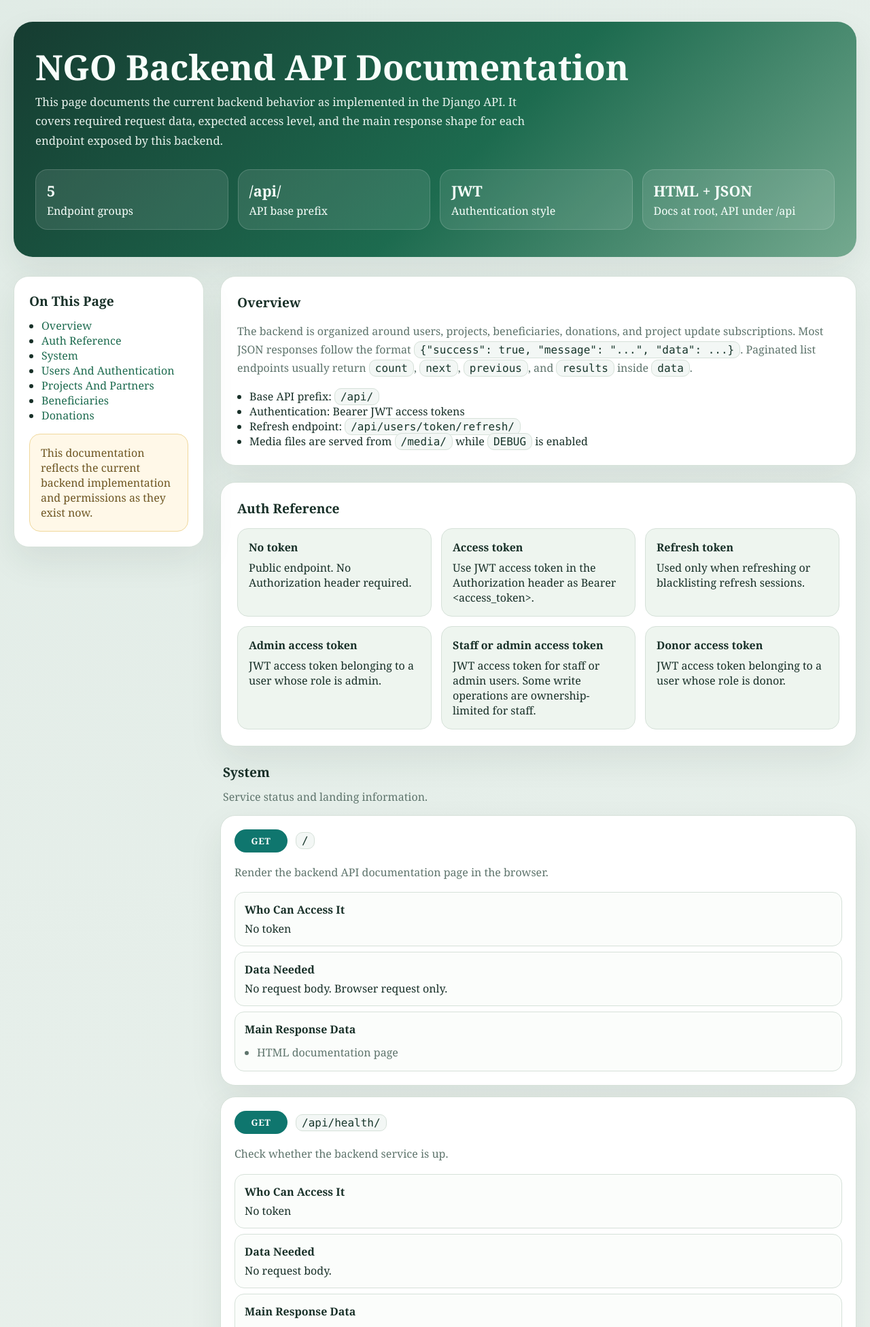
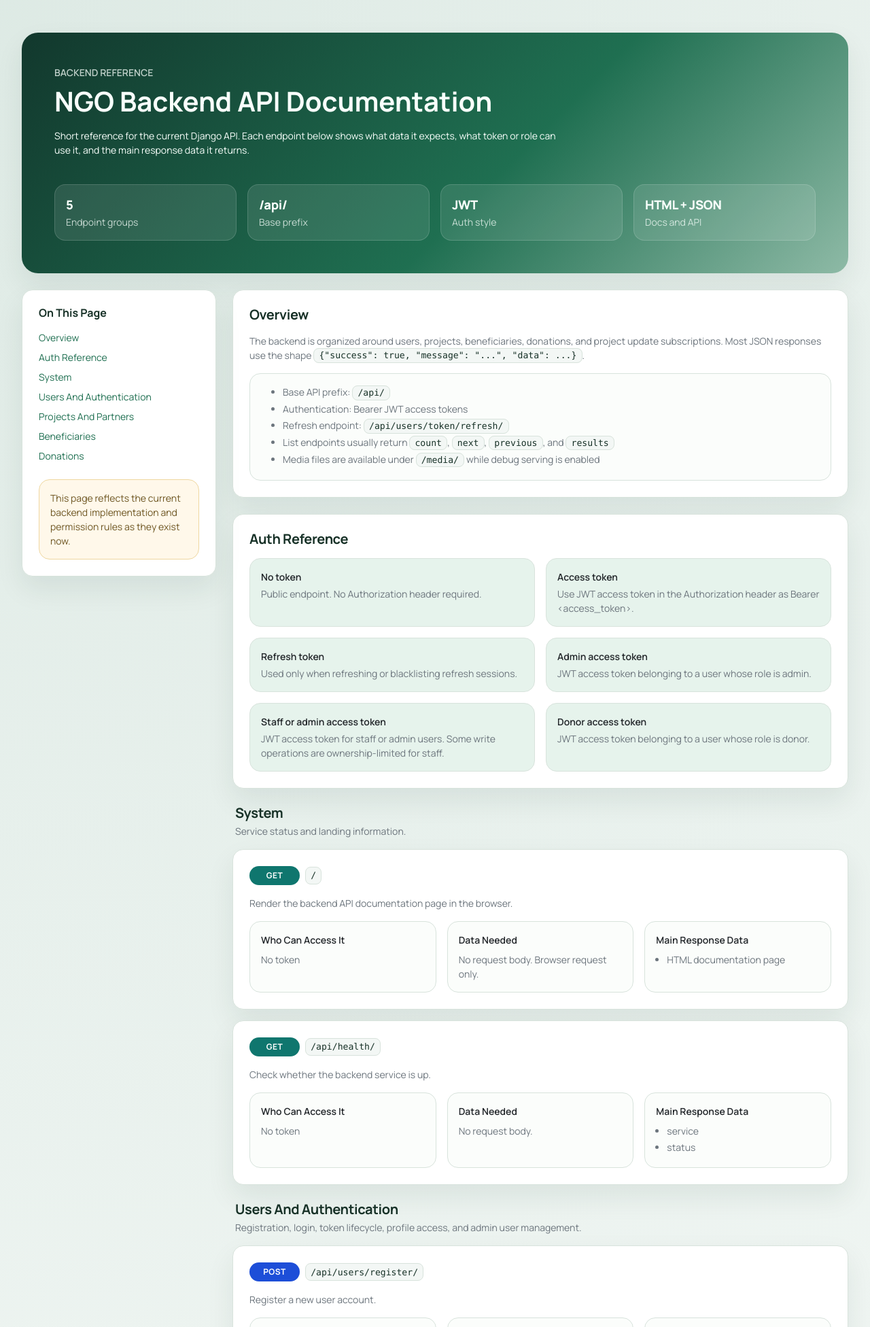
Before and after one commit to Munyeshya/ngo-backend, a Django app: page / in a window 1280 px wide. Shown: the top 1952 px of the page at 68% size. Run offline with Django 5.2, Linux system fonts and the light colour scheme.

Commit message:
Refine API docs page styling with Bootstrap

```diff
--- a/core/templates/core/api_documentation.html
+++ b/core/templates/core/api_documentation.html
@@ -4,361 +4,286 @@
     <meta charset="UTF-8">
     <meta name="viewport" content="width=device-width, initial-scale=1.0">
     <title>{{ title }}</title>
+    <link rel="preconnect" href="https://fonts.googleapis.com">
+    <link rel="preconnect" href="https://fonts.gstatic.com" crossorigin>
+    <link href="https://fonts.googleapis.com/css2?family=Manrope:wght@400;500;600;700;800&display=swap" rel="stylesheet">
+    <link
+        href="https://cdn.jsdelivr.net/npm/bootstrap@5.3.3/dist/css/bootstrap.min.css"
+        rel="stylesheet"
+        integrity="sha384-QWTKZyjpPEjISv5WaRU9OFeRpok6YctnYmDr5pNlyT2bRjXh0JMhjY6hW+ALEwIH"
+        crossorigin="anonymous"
+    >
     <style>
         :root {
-            --bg: #f4f7f4;
-            --panel: #ffffff;
-            --panel-alt: #eef5ef;
-            --text: #183028;
-            --muted: #5e746c;
-            --line: #d6e1d9;
-            --accent: #1d6b4f;
-            --get: #0f766e;
-            --post: #1d4ed8;
-            --put: #b45309;
-            --delete: #b91c1c;
-            --shadow: 0 20px 50px rgba(24, 48, 40, 0.08);
+            --docs-bg: #f4f7f5;
+            --docs-paper: #ffffff;
+            --docs-border: #d8e3dc;
+            --docs-text: #173127;
+            --docs-muted: #667c71;
+            --docs-accent: #1f6f51;
+            --docs-accent-soft: #e6f3ec;
+            --docs-warm: #fff8ea;
+            --docs-warm-border: #efd7a0;
+            --docs-get: #0f766e;
+            --docs-post: #1d4ed8;
+            --docs-put: #b45309;
+            --docs-delete: #b91c1c;
+            --docs-shadow: 0 18px 40px rgba(19, 49, 38, 0.08);
         }
 
-        * { box-sizing: border-box; }
-
         body {
-            margin: 0;
-            font-family: Georgia, "Times New Roman", serif;
-            color: var(--text);
+            font-family: "Manrope", sans-serif;
             background:
-                radial-gradient(circle at top left, rgba(29, 107, 79, 0.10), transparent 28%),
-                linear-gradient(180deg, #f7faf7 0%, var(--bg) 100%);
+                radial-gradient(circle at top left, rgba(31, 111, 81, 0.12), transparent 24%),
+                linear-gradient(180deg, #f8fbf9 0%, var(--docs-bg) 100%);
+            color: var(--docs-text);
         }
 
-        .shell {
-            max-width: 1280px;
-            margin: 0 auto;
-            padding: 32px 20px 64px;
+        .docs-shell {
+            max-width: 1240px;
         }
 
-        .hero {
-            background: linear-gradient(135deg, #163c31 0%, #1d6b4f 55%, #74a98f 100%);
+        .docs-hero {
+            background: linear-gradient(135deg, #12382d 0%, #1f6f51 58%, #8ebaa6 100%);
             color: #f8fffb;
-            border-radius: 28px;
-            padding: 40px 32px;
-            box-shadow: var(--shadow);
+            border-radius: 1.5rem;
+            box-shadow: var(--docs-shadow);
         }
 
-        .hero h1 {
-            margin: 0 0 10px;
-            font-size: clamp(2rem, 4vw, 3.6rem);
-            line-height: 1.05;
-        }
-
-        .hero p {
-            margin: 0;
+        .docs-hero-copy {
             max-width: 760px;
-            font-size: 1.05rem;
-            line-height: 1.7;
-            color: rgba(248, 255, 251, 0.92);
-        }
-
-        .hero-grid {
-            display: grid;
-            grid-template-columns: repeat(auto-fit, minmax(180px, 1fr));
-            gap: 14px;
-            margin-top: 28px;
         }
 
         .hero-stat {
             background: rgba(255, 255, 255, 0.10);
-            border: 1px solid rgba(255, 255, 255, 0.16);
-            border-radius: 18px;
-            padding: 16px;
+            border: 1px solid rgba(255, 255, 255, 0.15);
+            border-radius: 1rem;
+            min-height: 100%;
         }
 
-        .hero-stat strong {
-            display: block;
-            font-size: 1.35rem;
-            margin-bottom: 4px;
+        .hero-stat .display-value {
+            font-size: 1.15rem;
+            font-weight: 800;
+            letter-spacing: -0.02em;
         }
 
-        .layout {
-            display: grid;
-            grid-template-columns: 280px minmax(0, 1fr);
-            gap: 24px;
-            margin-top: 28px;
-            align-items: start;
+        .docs-card,
+        .docs-sidebar,
+        .endpoint-card {
+            background: var(--docs-paper);
+            border: 1px solid var(--docs-border);
+            box-shadow: var(--docs-shadow);
         }
 
-        .sidebar,
-        .content-block,
-        .endpoint-card {
-            background: var(--panel);
-            border: 1px solid var(--line);
-            border-radius: 22px;
-            box-shadow: var(--shadow);
+        .docs-sidebar {
+            top: 1.25rem;
         }
 
-        .sidebar {
-            position: sticky;
-            top: 20px;
-            padding: 22px;
-        }
-
-        .sidebar h2,
-        .content-block h2,
-        .section-header h2 {
-            margin: 0 0 12px;
-            font-size: 1.2rem;
-        }
-
-        .sidebar p,
-        .content-block p,
-        .endpoint-card p,
-        .endpoint-card li {
-            color: var(--muted);
-            line-height: 1.65;
-        }
-
-        .sidebar a {
-            color: var(--accent);
+        .docs-sidebar a {
+            color: var(--docs-accent);
             text-decoration: none;
         }
 
-        .sidebar ul,
-        .content-block ul,
-        .endpoint-card ul {
-            padding-left: 18px;
-            margin: 10px 0 0;
+        .docs-sidebar a:hover {
+            text-decoration: underline;
         }
 
-        .content {
-            display: grid;
-            gap: 24px;
-        }
-
-        .content-block {
-            padding: 24px;
-        }
-
-        .token-grid {
-            display: grid;
-            grid-template-columns: repeat(auto-fit, minmax(220px, 1fr));
-            gap: 14px;
-            margin-top: 16px;
+        .soft-panel {
+            background: #fbfdfb;
+            border: 1px solid var(--docs-border);
         }
 
         .token-card {
-            background: var(--panel-alt);
-            border: 1px solid var(--line);
-            border-radius: 16px;
-            padding: 16px;
+            background: var(--docs-accent-soft);
+            border: 1px solid var(--docs-border);
         }
 
-        .token-card strong {
-            display: block;
-            margin-bottom: 8px;
-            color: var(--text);
-        }
-
-        .section {
-            display: grid;
-            gap: 16px;
-        }
-
-        .section-header {
-            padding: 0 4px;
-        }
-
-        .section-header p {
-            margin: 0;
-            color: var(--muted);
-        }
-
-        .endpoint-card {
-            padding: 20px;
-        }
-
-        .endpoint-top {
-            display: flex;
-            flex-wrap: wrap;
-            gap: 12px;
-            align-items: center;
-            margin-bottom: 12px;
-        }
-
-        .method {
-            color: #fff;
-            font-weight: 700;
-            letter-spacing: 0.04em;
-            border-radius: 999px;
-            padding: 8px 12px;
-            font-size: 0.82rem;
-            min-width: 78px;
-            text-align: center;
-        }
-
-        .method.GET { background: var(--get); }
-        .method.POST { background: var(--post); }
-        .method.PUT, .method.PATCH, .method.PUT-PATCH { background: var(--put); }
-        .method.DELETE { background: var(--delete); }
-
-        code {
-            font-family: "Consolas", "Courier New", monospace;
-            background: #f3f7f5;
-            border: 1px solid var(--line);
-            border-radius: 10px;
-            padding: 2px 8px;
-            color: #17362b;
-        }
-
-        .meta {
-            display: grid;
-            gap: 8px;
-            margin-top: 14px;
-        }
-
-        .meta-row {
-            background: #fbfdfb;
-            border: 1px solid var(--line);
-            border-radius: 14px;
-            padding: 14px;
-        }
-
-        .meta-row strong {
-            color: var(--text);
-            display: block;
-            margin-bottom: 6px;
-        }
-
-        .callout {
-            margin-top: 16px;
-            background: #fff8e8;
-            border: 1px solid #f0d89c;
-            border-radius: 16px;
-            padding: 16px;
+        .notice-box {
+            background: var(--docs-warm);
+            border: 1px solid var(--docs-warm-border);
             color: #6e5622;
         }
 
-        @media (max-width: 980px) {
-            .layout { grid-template-columns: 1fr; }
-            .sidebar { position: static; }
+        .section-title {
+            letter-spacing: -0.02em;
+        }
+
+        .method-badge {
+            min-width: 74px;
+            letter-spacing: 0.04em;
+        }
+
+        .method-GET { background-color: var(--docs-get) !important; }
+        .method-POST { background-color: var(--docs-post) !important; }
+        .method-PUT,
+        .method-PATCH,
+        .method-PUT-PATCH { background-color: var(--docs-put) !important; }
+        .method-DELETE { background-color: var(--docs-delete) !important; }
+
+        code {
+            background: #f3f7f5;
+            border: 1px solid var(--docs-border);
+            border-radius: 0.5rem;
+            padding: 0.14rem 0.45rem;
+            color: var(--docs-text);
+            font-size: 0.82rem;
+        }
+
+        .endpoint-path {
+            word-break: break-word;
+        }
+
+        .list-compact li {
+            margin-bottom: 0.2rem;
+        }
+
+        @media (max-width: 991.98px) {
+            .docs-sidebar {
+                position: static !important;
+            }
         }
     </style>
 </head>
 <body>
-    <div class="shell">
-        <section class="hero">
-            <h1>{{ title }}</h1>
-            <p>
-                This page documents the current backend behavior as implemented in the Django API.
-                It covers required request data, expected access level, and the main response shape
-                for each endpoint exposed by this backend.
+    <div class="container-fluid docs-shell py-4 py-lg-5">
+        <section class="docs-hero p-4 p-lg-5 mb-4">
+            <div class="docs-hero-copy">
+                <p class="text-uppercase small fw-semibold mb-2 opacity-75">Backend Reference</p>
+                <h1 class="display-6 fw-bold mb-3">{{ title }}</h1>
+                <p class="small mb-0 opacity-90">
+                    Short reference for the current Django API. Each endpoint below shows what data it expects,
+                    what token or role can use it, and the main response data it returns.
                 </p>
-            <div class="hero-grid">
-                <div class="hero-stat">
-                    <strong>{{ endpoint_groups|length }}</strong>
-                    <span>Endpoint groups</span>
             </div>
-                <div class="hero-stat">
-                    <strong>{{ base_url }}</strong>
-                    <span>API base prefix</span>
+            <div class="row g-2 g-lg-3 mt-3 mt-lg-4">
+                <div class="col-6 col-md-3">
+                    <div class="hero-stat p-3 h-100">
+                        <div class="display-value">{{ endpoint_groups|length }}</div>
+                        <div class="small opacity-75">Endpoint groups</div>
                     </div>
-                <div class="hero-stat">
-                    <strong>JWT</strong>
-                    <span>Authentication style</span>
                 </div>
-                <div class="hero-stat">
-                    <strong>HTML + JSON</strong>
-                    <span>Docs at root, API under /api</span>
+                <div class="col-6 col-md-3">
+                    <div class="hero-stat p-3 h-100">
+                        <div class="display-value">{{ base_url }}</div>
+                        <div class="small opacity-75">Base prefix</div>
+                    </div>
+                </div>
+                <div class="col-6 col-md-3">
+                    <div class="hero-stat p-3 h-100">
+                        <div class="display-value">JWT</div>
+                        <div class="small opacity-75">Auth style</div>
+                    </div>
+                </div>
+                <div class="col-6 col-md-3">
+                    <div class="hero-stat p-3 h-100">
+                        <div class="display-value">HTML + JSON</div>
+                        <div class="small opacity-75">Docs and API</div>
+                    </div>
                 </div>
             </div>
         </section>
 
-        <div class="layout">
-            <aside class="sidebar">
-                <h2>On This Page</h2>
-                <ul>
-                    <li><a href="#overview">Overview</a></li>
-                    <li><a href="#auth">Auth Reference</a></li>
+        <div class="row g-4">
+            <aside class="col-lg-3">
+                <div class="docs-sidebar rounded-4 p-3 p-lg-4 position-sticky">
+                    <h2 class="h6 fw-bold mb-3">On This Page</h2>
+                    <ul class="list-unstyled small mb-0">
+                        <li class="mb-2"><a href="#overview">Overview</a></li>
+                        <li class="mb-2"><a href="#auth">Auth Reference</a></li>
                         {% for group in endpoint_groups %}
-                    <li><a href="#section-{{ forloop.counter }}">{{ group.title }}</a></li>
+                        <li class="mb-2"><a href="#section-{{ forloop.counter }}">{{ group.title }}</a></li>
                         {% endfor %}
                     </ul>
-                <div class="callout">
-                    This documentation reflects the current backend implementation and permissions as they exist now.
+                    <div class="notice-box rounded-4 p-3 mt-4 small">
+                        This page reflects the current backend implementation and permission rules as they exist now.
+                    </div>
                 </div>
             </aside>
 
-            <main class="content">
-                <section class="content-block" id="overview">
-                    <h2>Overview</h2>
-                    <p>
+            <main class="col-lg-9">
+                <section id="overview" class="docs-card rounded-4 p-3 p-lg-4 mb-4">
+                    <h2 class="h5 section-title fw-bold mb-3">Overview</h2>
+                    <p class="small text-secondary mb-3">
                         The backend is organized around users, projects, beneficiaries, donations, and project update subscriptions.
-                        Most JSON responses follow the format <code>{"success": true, "message": "...", "data": ...}</code>.
-                        Paginated list endpoints usually return <code>count</code>, <code>next</code>, <code>previous</code>, and <code>results</code> inside <code>data</code>.
+                        Most JSON responses use the shape <code>{"success": true, "message": "...", "data": ...}</code>.
                     </p>
-                    <ul>
+                    <div class="soft-panel rounded-4 p-3">
+                        <ul class="small text-secondary mb-0 list-compact">
                             <li>Base API prefix: <code>{{ base_url }}</code></li>
                             <li>Authentication: Bearer JWT access tokens</li>
                             <li>Refresh endpoint: <code>/api/users/token/refresh/</code></li>
-                        <li>Media files are served from <code>/media/</code> while <code>DEBUG</code> is enabled</li>
+                            <li>List endpoints usually return <code>count</code>, <code>next</code>, <code>previous</code>, and <code>results</code></li>
+                            <li>Media files are available under <code>/media/</code> while debug serving is enabled</li>
                         </ul>
+                    </div>
                 </section>
 
-                <section class="content-block" id="auth">
-                    <h2>Auth Reference</h2>
-                    <div class="token-grid">
+                <section id="auth" class="docs-card rounded-4 p-3 p-lg-4 mb-4">
+                    <h2 class="h5 section-title fw-bold mb-3">Auth Reference</h2>
+                    <div class="row g-2 g-lg-3">
                         {% for item in auth_reference %}
-                        <article class="token-card">
-                            <strong>{{ item.label }}</strong>
-                            <div>{{ item.description }}</div>
+                        <div class="col-md-6">
+                            <article class="token-card rounded-4 p-3 h-100">
+                                <div class="small fw-semibold text-dark mb-1">{{ item.label }}</div>
+                                <div class="small text-secondary mb-0">{{ item.description }}</div>
                             </article>
+                        </div>
                         {% endfor %}
                     </div>
                 </section>
 
                 {% for group in endpoint_groups %}
-                <section class="section" id="section-{{ forloop.counter }}">
-                    <div class="section-header">
-                        <h2>{{ group.title }}</h2>
-                        <p>{{ group.description }}</p>
+                <section id="section-{{ forloop.counter }}" class="mb-4">
+                    <div class="px-1 mb-3">
+                        <h2 class="h5 section-title fw-bold mb-1">{{ group.title }}</h2>
+                        <p class="small text-secondary mb-0">{{ group.description }}</p>
                     </div>
 
+                    <div class="d-grid gap-3">
                         {% for endpoint in group.endpoints %}
-                    <article class="endpoint-card">
-                        <div class="endpoint-top">
-                            <span class="method {{ endpoint.method_class }}">{{ endpoint.method }}</span>
-                            <code>{{ endpoint.path }}</code>
+                        <article class="endpoint-card rounded-4 p-3 p-lg-4">
+                            <div class="d-flex flex-wrap align-items-center gap-2 mb-3">
+                                <span class="badge method-badge method-{{ endpoint.method_class }} rounded-pill px-2 py-2 small">{{ endpoint.method }}</span>
+                                <code class="endpoint-path">{{ endpoint.path }}</code>
                             </div>
 
-                        <p>{{ endpoint.purpose }}</p>
+                            <p class="small text-secondary mb-3">{{ endpoint.purpose }}</p>
 
-                        <div class="meta">
-                            <div class="meta-row">
-                                <strong>Who Can Access It</strong>
-                                <div>{{ endpoint.auth }}</div>
+                            <div class="row g-2 g-lg-3">
+                                <div class="col-md-4">
+                                    <div class="soft-panel rounded-4 p-3 h-100">
+                                        <div class="small fw-semibold text-dark mb-2">Who Can Access It</div>
+                                        <div class="small text-secondary mb-0">{{ endpoint.auth }}</div>
                                     </div>
-                            <div class="meta-row">
-                                <strong>Data Needed</strong>
+                                </div>
+                                <div class="col-md-4">
+                                    <div class="soft-panel rounded-4 p-3 h-100">
+                                        <div class="small fw-semibold text-dark mb-2">Data Needed</div>
                                         {% if endpoint.data_needed_is_list %}
-                                <ul>
+                                        <ul class="small text-secondary mb-0 ps-3 list-compact">
                                             {% for item in endpoint.data_needed %}
                                             <li>{{ item }}</li>
                                             {% endfor %}
                                         </ul>
                                         {% else %}
-                                <div>{{ endpoint.data_needed }}</div>
+                                        <div class="small text-secondary mb-0">{{ endpoint.data_needed }}</div>
                                         {% endif %}
                                     </div>
-                            <div class="meta-row">
-                                <strong>Main Response Data</strong>
-                                <ul>
+                                </div>
+                                <div class="col-md-4">
+                                    <div class="soft-panel rounded-4 p-3 h-100">
+                                        <div class="small fw-semibold text-dark mb-2">Main Response Data</div>
+                                        <ul class="small text-secondary mb-0 ps-3 list-compact">
                                             {% for item in endpoint.responses %}
                                             <li>{{ item }}</li>
                                             {% endfor %}
                                         </ul>
                                     </div>
                                 </div>
+                            </div>
                         </article>
                         {% endfor %}
+                    </div>
                 </section>
                 {% endfor %}
             </main>
```
Lines whose indentation alone changed are shown as unchanged.
